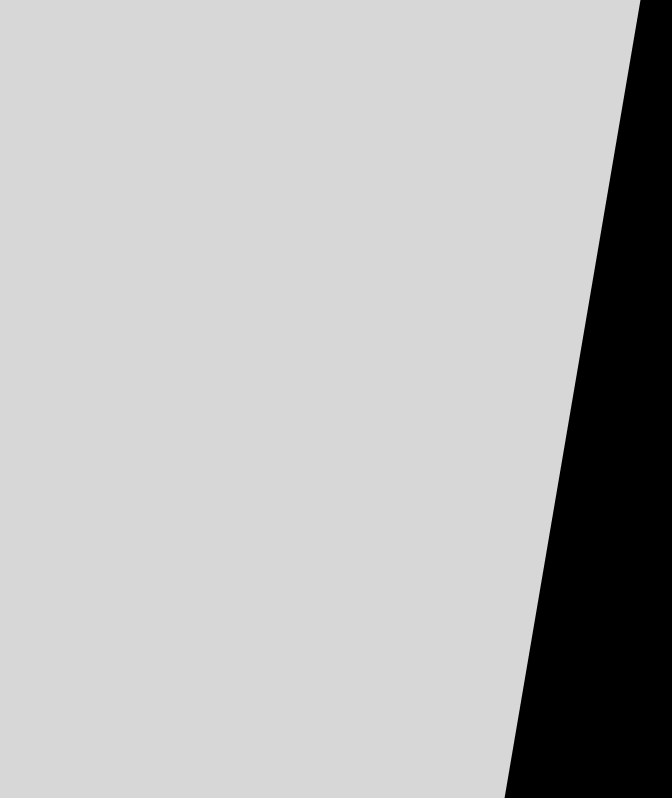
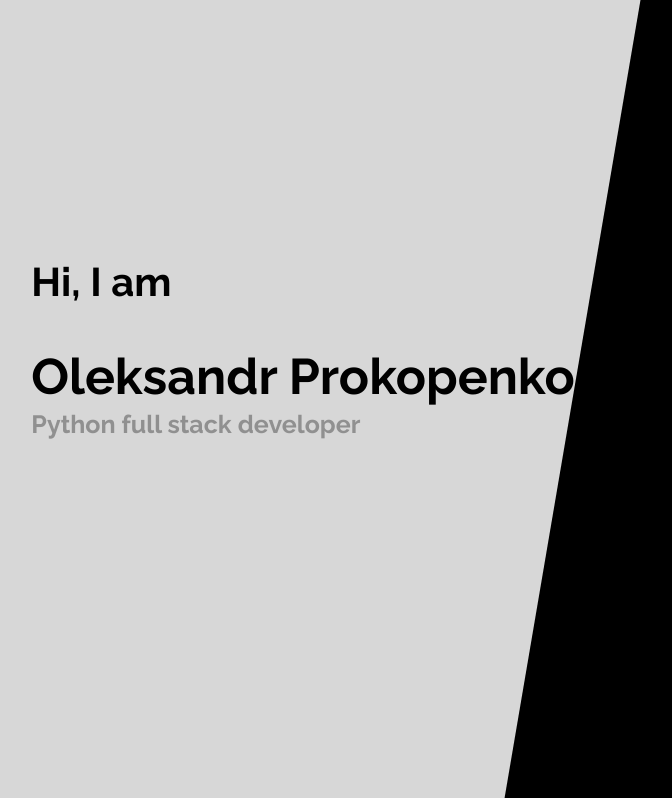
Before and after one commit to OleksPro/Portfolio, a Django app: template portfolio/main/templates/main/home.html in a window 1280 px wide. Shown: the part 73-871 px from the top of the page, without its empty margins (17-689 px from the left). Run offline with Django 4.2, Linux system fonts and the light colour scheme; the template is opened without the code that fills it, so the values that code supplies are empty; parts of the project's set-up code (start-up, migrations or seed data) failed here and were passed over.

Commit message:
Added main block styles

```diff
--- a/portfolio/main/static/main/style.css
+++ b/portfolio/main/static/main/style.css
@@ -1,6 +1,7 @@
 * {
     padding: 0;
     margin: 0;
+    text-decoration: none;
 }
 
 .header {
@@ -32,9 +33,53 @@
     font-style: normal;
 }
 
-.main .main_block .main_block_left .links a {
-    text-decoration: none;
+.main .main_block .main_block_left .links {
+    display: flex;
+    margin-top: 50px;
+    gap: 30px;
 }
+
+.main_block_left{
+    display: flex;
+    justify-content: center;
+    flex-direction: column;
+    align-items: center;
+}
+
+.main_block_left .title {
+    font-size: 40px;
+    font-weight: bold;
+    font-family: 'Raleway', sans-serif;
+}
+
+.main_block_left .name {
+    max-width: 600px;
+    font-size: 50px;
+    font-weight: bold;
+    font-family: 'Raleway', sans-serif;
+}
+
+.main_block_left .sub_title {
+    font-size: 25px;
+    font-weight: bold;
+    font-family: 'Raleway', sans-serif;
+    color: #909090;
+}
+
+.main_block_left .description {
+    display: flex;
+    flex-direction: column;
+    gap: 10px;
+}
+
+.main .main_block_left .block_left {
+    display: flex;
+    justify-content: center;
+    flex-direction: column;
+    align-items: start;
+    gap: 50px;
+}
+
 
 .menu_item:last-child {
     background-color: #fff;
@@ -79,9 +124,9 @@
     z-index: 9999;
     position: absolute;
     right: 15%;
-    transform: rotate(-9.667deg);
-    top: 15%;
-    right: 35%;
+    transform: rotate(-9.667deg) translate(-100%, -50%) scale(1.3);
+    top: 50%;
+    left: 50%;
 }
 
 .discriptoin {
--- a/portfolio/main/templates/main/home.html
+++ b/portfolio/main/templates/main/home.html
@@ -9,6 +9,7 @@
     <link rel="preconnect" href="https://fonts.googleapis.com">
     <link rel="preconnect" href="https://fonts.gstatic.com" crossorigin>
     <link href="https://fonts.googleapis.com/css2?family=Montserrat&display=swap" rel="stylesheet">
+    <link href="https://fonts.googleapis.com/css2?family=Montserrat&family=Raleway:wght@700&display=swap" rel="stylesheet">
     <style>
         html, body, div, span, applet, object, iframe,
         h1, h2, h3, h4, h5, h6, p, blockquote, pre,
@@ -79,9 +80,12 @@
     <main class="main">
         <div class="main_block">
             <div class="main_block_left">
-                <div class="title"></div>
-                <div class="name"></div>
-                <div class="sub_title"></div>
+                <div class="block_left">
+                    <div class="title">Hi, I am</div>
+                    <div class="description">
+                        <div class="name">Oleksandr Prokopenko</div>
+                        <div class="sub_title">Python full stack developer</div>
+                    </div>
                     <div class="links">
                         <a href="#">
                             {% for post in posts %}
@@ -98,6 +102,7 @@
                                 <img src="{{ post.img_linkedin.url }}" alt="{{ post.title }} Image">
                             {% endfor %}
                         </a>
+                    </div>
                 </div>
             </div>
             <div class="main_block_right">
```
Lines whose indentation alone changed are shown as unchanged.
